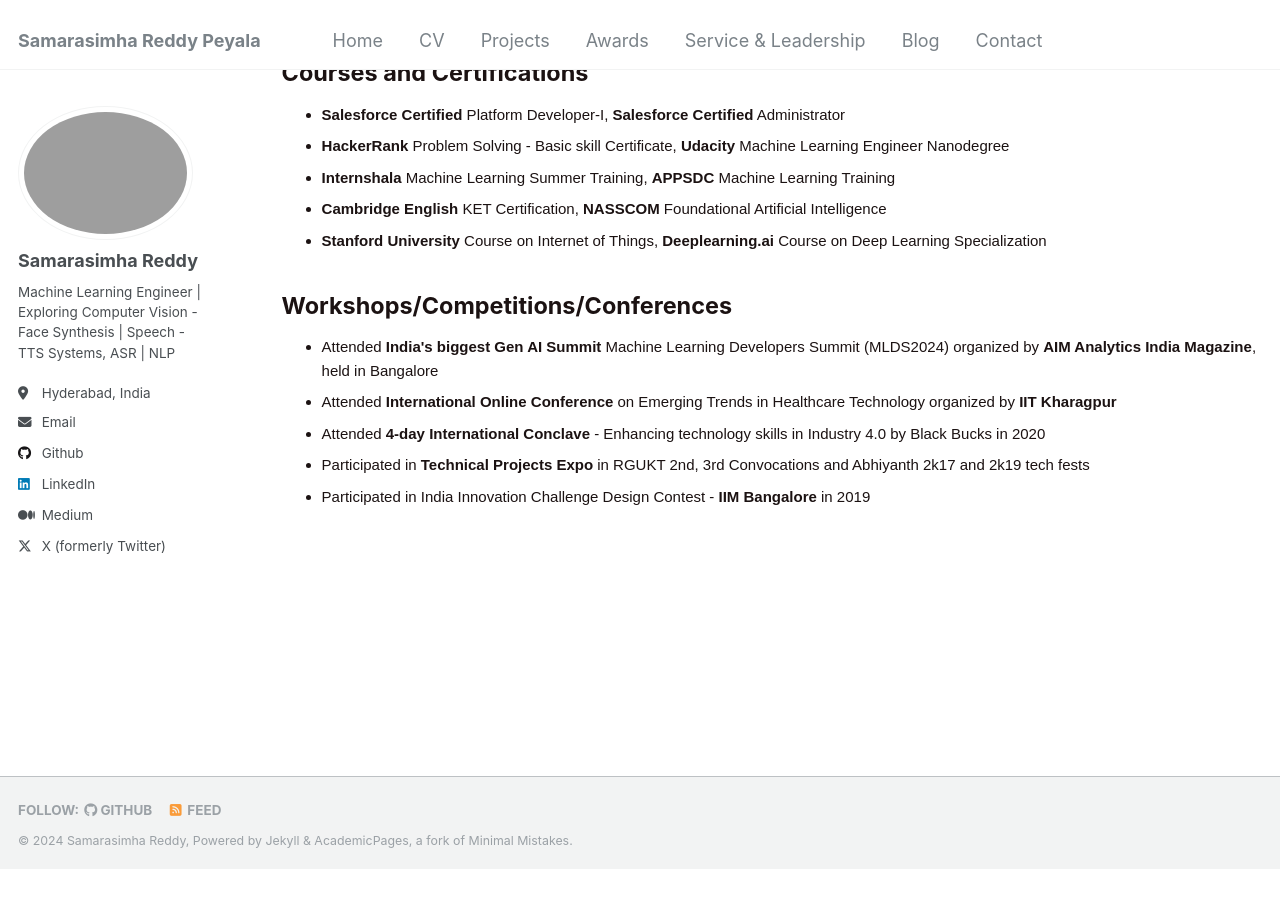
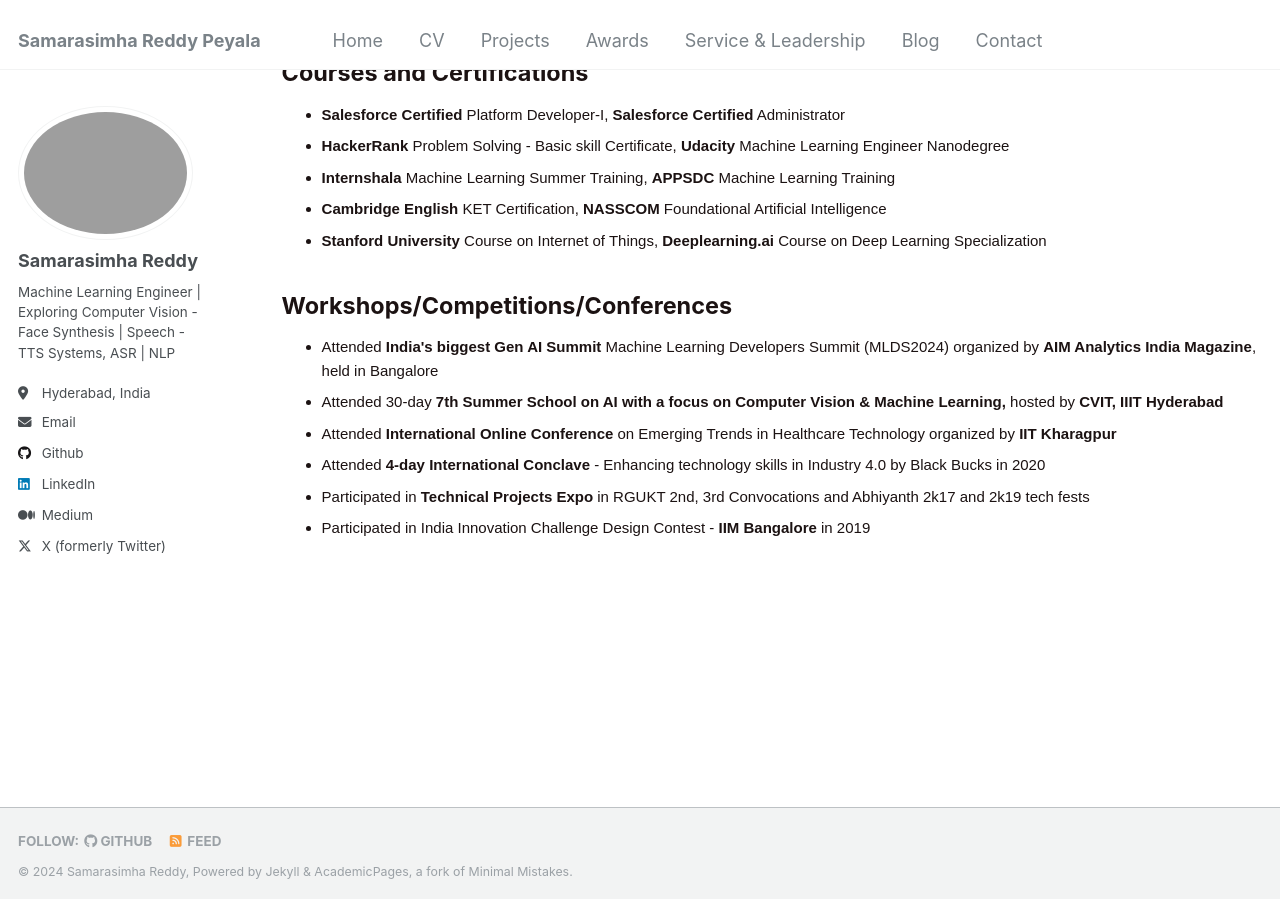
Before and after one commit to samarasimhapeyala/samarasimhapeyala.github.io, a Jekyll site: the page built from _pages/cv.md, in a window 1280 px wide and 900 px high, scrolled down 1562 px. Built offline with Jekyll 4.4.1, drawn with Linux system fonts in a browser that asks for light colours; before the commit the page ends 2430 px from its top, so only the background shows below that.

Commit message:
Update cv.md

```diff
--- a/_pages/cv.md
+++ b/_pages/cv.md
@@ -187,6 +187,7 @@
 <h1 id="workshops-conferences">Workshops/Competitions/Conferences</h1>
 <ul>
     <li>Attended <strong>India's biggest Gen AI Summit</strong> Machine Learning Developers Summit (MLDS2024) organized by <strong>AIM Analytics India Magazine</strong>, held in Bangalore</li>
+    <li>Attended 30-day<strong> 7th Summer School on AI with a focus on Computer Vision & Machine Learning,</strong> hosted by <strong>CVIT, IIIT Hyderabad</strong></li>
     <li>Attended <strong>International Online Conference</strong> on Emerging Trends in Healthcare Technology organized by <strong>IIT Kharagpur</strong></li>
     <li>Attended <strong>4-day International Conclave</strong> - Enhancing technology skills in Industry 4.0 by Black Bucks in 2020</li>
     <li>Participated in <strong>Technical Projects Expo</strong> in RGUKT 2nd, 3rd Convocations and Abhiyanth 2k17 and 2k19 tech fests</li>
```
